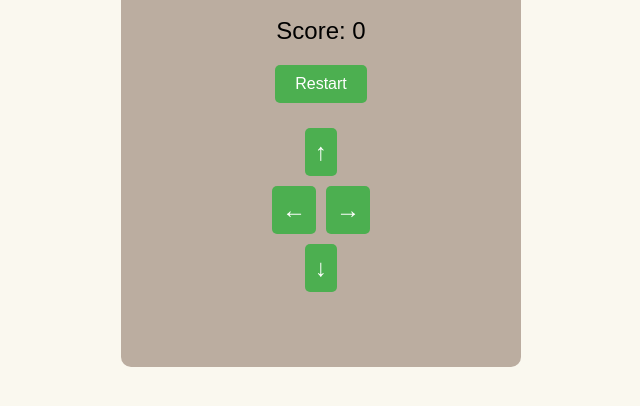
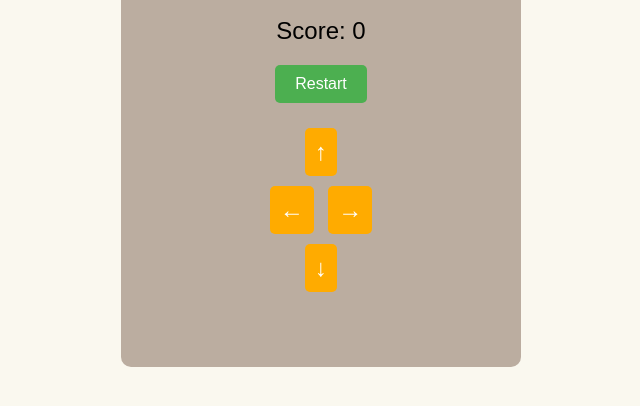
Before and after one commit to AtrijaPatnaik/2048, a plain HTML site: page index.html in a window 1280 px wide. Shown: the part 252-658 px from the top of the page, without its empty margins (319-959 px from the left). Drawn offline with Linux system fonts and the light colour scheme.

Commit message:
Update style.css

```diff
--- a/style.css
+++ b/style.css
@@ -74,21 +74,19 @@ body {
 }
 
 .controls {
+    display: flex;
+    flex-direction: column;
+    align-items: center;
     margin-top: 20px;
 }
 
-.controls button {
+.control-btn {
     padding: 10px;
     font-size: 1.5em;
     cursor: pointer;
-    margin: 5px;
-    background-color: #4CAF50;
+    background-color: #ffab00;
     color: white;
     border: none;
     border-radius: 5px;
+    margin: 5px;
 }
-
-.controls div {
-    display: flex;
-    justify-content: center;
-}
```
